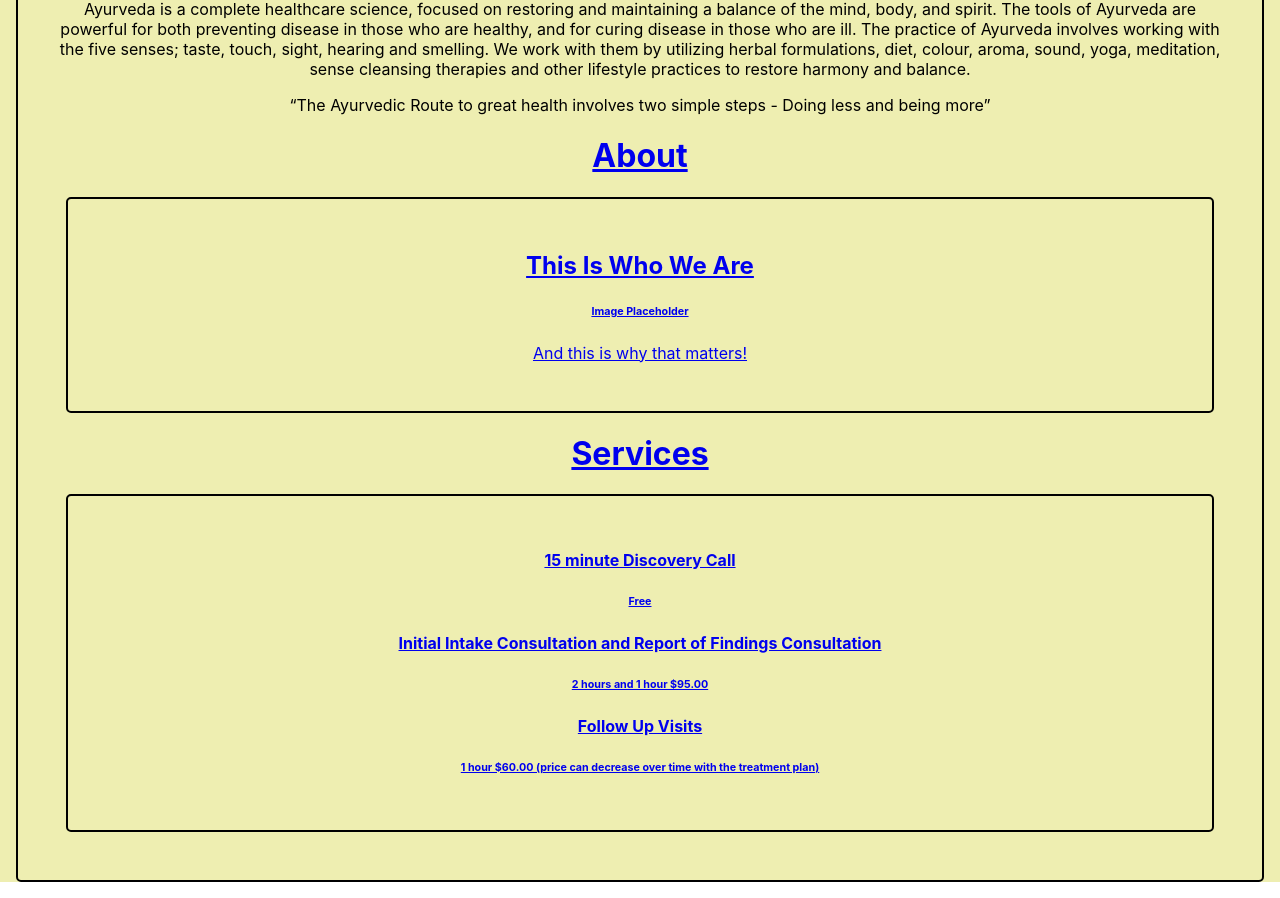
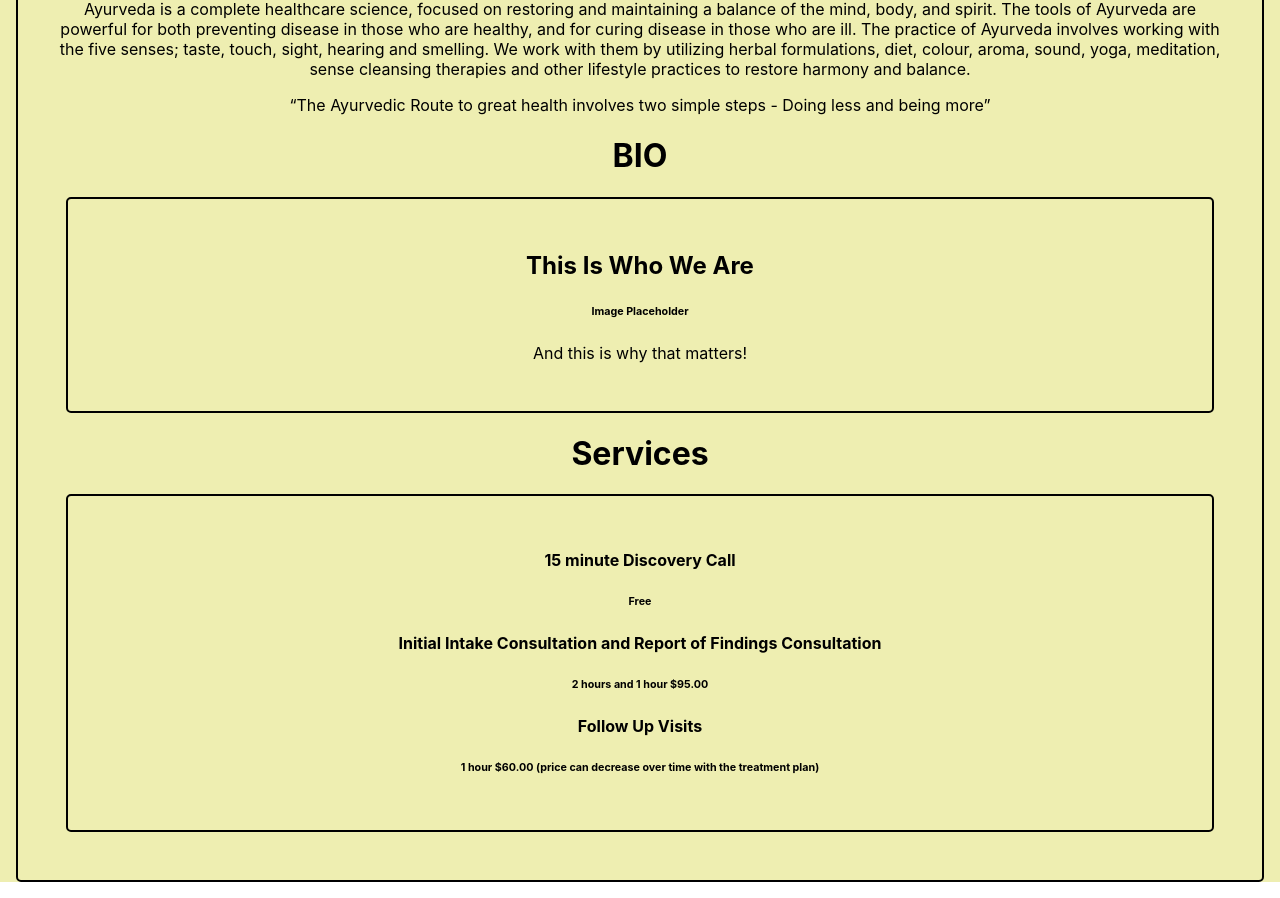
Before and after one commit to CoffeeJitterz/remeberingayurveda, a React (Create React App) app in the folder client/: page / in a window 1280 px wide. Shown: the part 228-1126 px from the top of the page. Built offline with nearby package versions, Linux system fonts and the light colour scheme; no server answers.

Commit message:
text decoration and color changed for bio and services

```diff
--- a/client/src/App.css
+++ b/client/src/App.css
@@ -33,6 +33,15 @@
 .events_blog_about {
   text-decoration: none;
   margin: .25em;
+}
+.bio {
+  text-decoration: none;
+  color: black;
+}
+
+.services {
+text-decoration: none;
+color: black;
 }
 
 .event_panel_form {
--- a/client/src/components/About.jsx
+++ b/client/src/components/About.jsx
@@ -22,9 +22,9 @@ export default function About({ expand }) {
     )
     case false :
     return (
-      <Link to='/about'>
+      <Link to='/about' className='bio'>
       <div>
-        <h1>About</h1>
+        <h1>BIO</h1>
           <Card>
               <h2>This Is Who We Are</h2>
               <h6>Image Placeholder</h6>
--- a/client/src/components/Services.jsx
+++ b/client/src/components/Services.jsx
@@ -50,7 +50,7 @@ export default function Services({ expand }) {
       )
       case false:
         return (
-          <Link to='services'>
+          <Link to='services' className='services'>
             <div>
               <h1>Services</h1>
               <Card>
```
